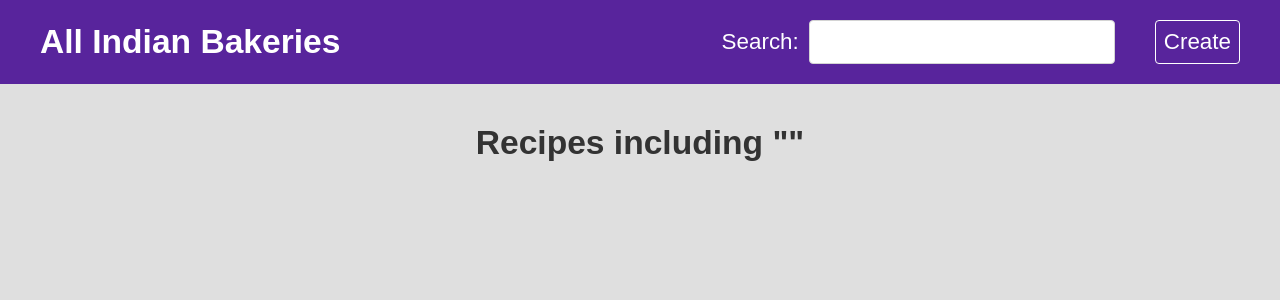
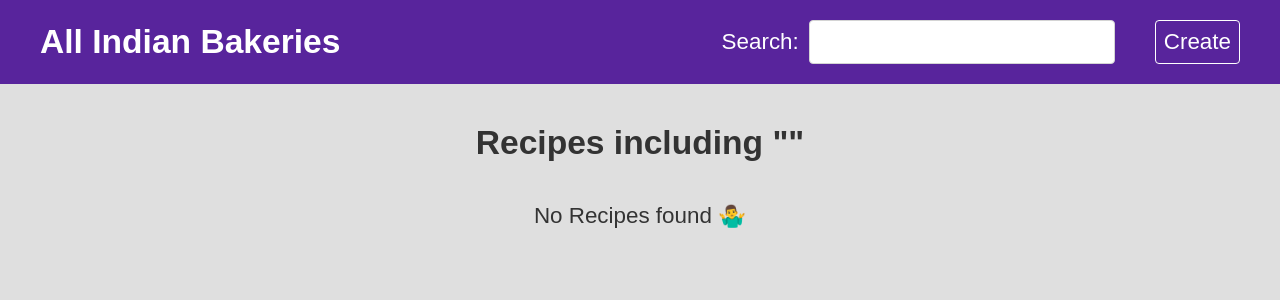
Before and after one commit to AkshayS05/recipeFinder, a React (Create React App) app: page /search in a window 1280 px wide. Shown: the top 300 px of the page. Built offline with nearby package versions, Linux system fonts and the light colour scheme; data requests are answered from the project's data file.

Commit message:
handle non existing items

```diff
--- a/src/components/RecipeList.js
+++ b/src/components/RecipeList.js
@@ -3,6 +3,9 @@
 import "./RecipeList.css";
 
 export default function RecipeList({ recipes }) {
+  if (recipes.length === 0) {
+    return <div className="error">No Recipes found 🤷‍♂️</div>;
+  }
   return (
     <div className="recipe-list">
       {recipes.map((recipe) => (
```
